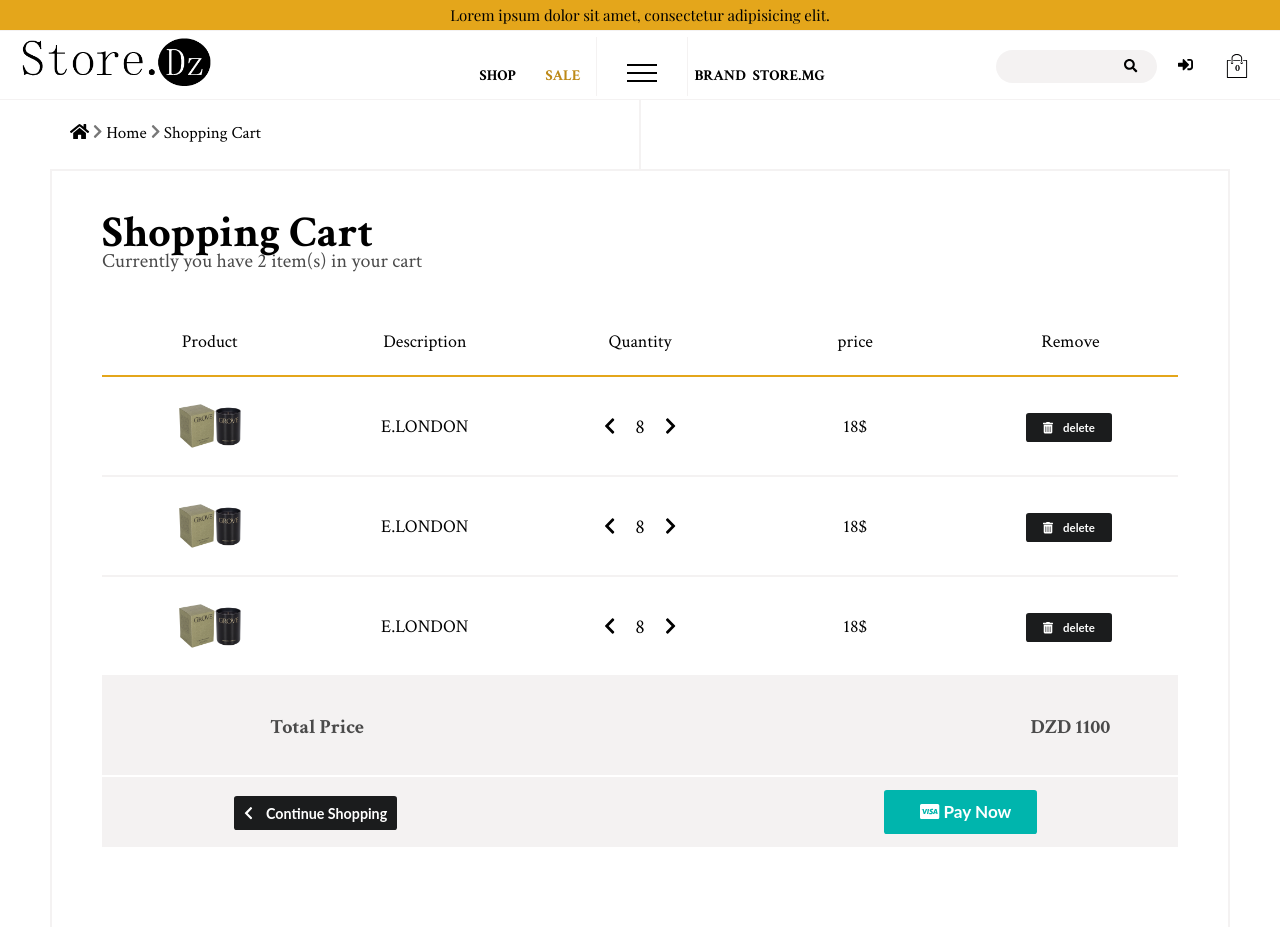
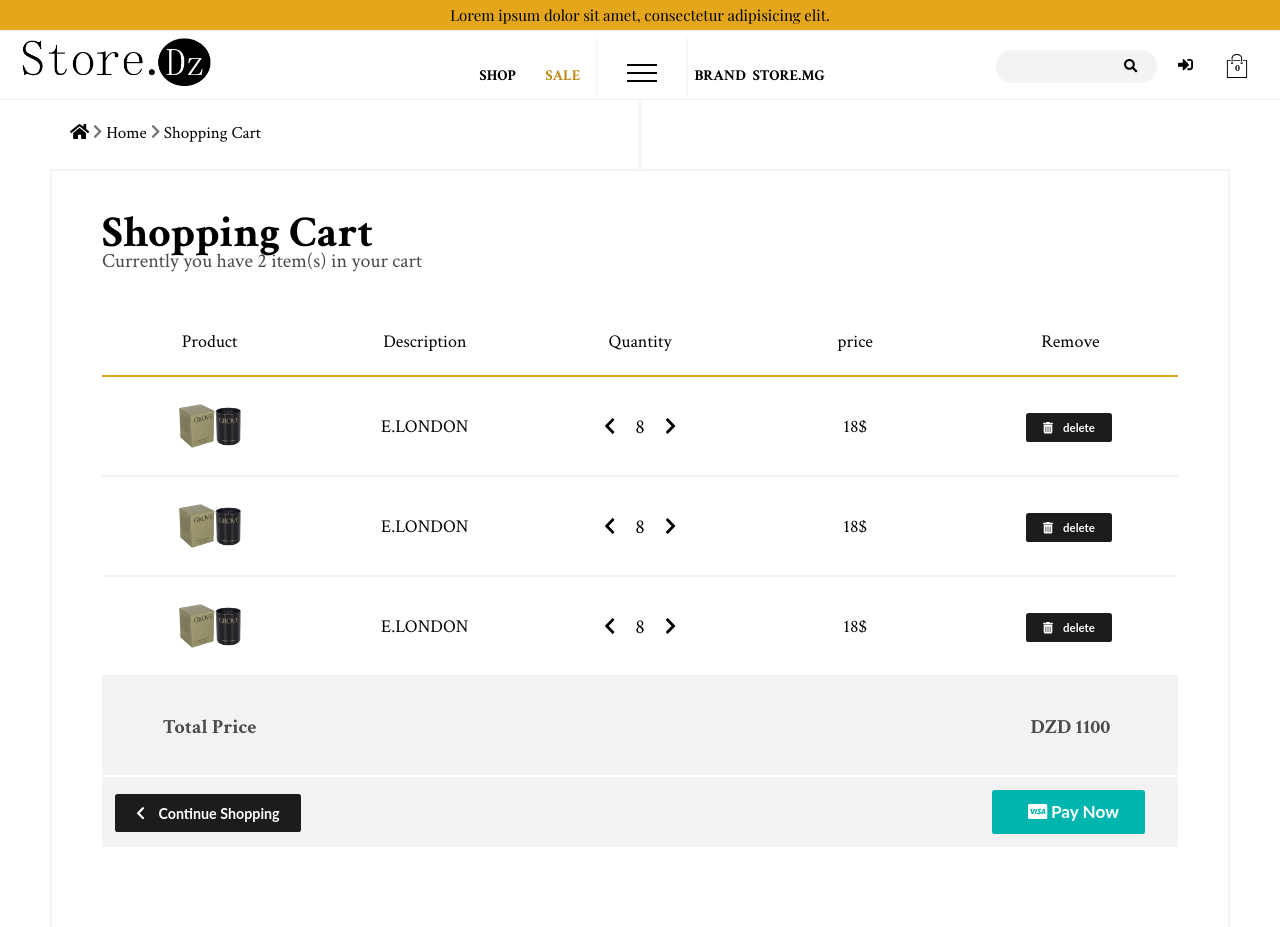
Before and after one commit to Kh-Oussama/store-dz-react-frontend, a React (Create React App) app: page /checkout in a window 1280 px wide. Shown: the top 927 px of the page. Built offline with nearby package versions, Linux system fonts and the light colour scheme; a web font is replaced by a local one.

Commit message:
frontend design is completed succefuly

```diff
--- a/src/pages/checkout-page/checkout-page.component.jsx
+++ b/src/pages/checkout-page/checkout-page.component.jsx
@@ -37,12 +37,12 @@
                     <ShoppingCartItem/>
                     <ShoppingCartItem/>
                     <div className="table--footer">
-                        <div className="table--footer-column" style={{flex:'0 0 40%'}}>Total Price</div>
+                        <div className="table--footer-column p" >Total Price</div>
                         <div className="table--footer-column">DZD 1100</div>
                     </div>
                     <div className="table--footer action">
                         <div className="table--footer-column act btn1">
-                            <button className="huge ui black button" style={{padding:'1rem'}}>
+                            <button className="huge ui black button" >
                                 <i className="fas fa-chevron-left"/> Continue Shopping
                             </button>
                         </div>
--- a/src/pages/checkout-page/checkout-page.styles.scss
+++ b/src/pages/checkout-page/checkout-page.styles.scss
@@ -1,29 +1,32 @@
 .view-product-content-2 {
   padding: 5rem;
   display: block;
+
   @media only screen and (max-width: $bp-small) {
     padding: 3rem 1rem !important;
   }
+
   h1 {
     font-size: 4.4rem;
     text-transform: capitalize;
     line-height: 2.4rem;
   }
+
   p {
     font-size: 2rem;
     color: var(--best-color-grey);
   }
+
   .table {
     margin: 3rem 0;
-    @media only screen and (max-width: $bp-small) {
-    }
+
     &--header {
       height: 7rem;
       display: flex;
       justify-content: space-between;
       border-bottom: 2px solid var(--color-primary);
+
       &-column {
-        //background-color: #bd8917;
         flex: 0 0 20%;
         text-align: center;
         line-height: 7rem;
@@ -31,57 +34,62 @@
       }
 
     }
+
     &--content {
       height: 10rem;
       display: flex;
       justify-content: space-between;
       border-bottom: 2px solid var(--color-grey-light-2);
+
       &-column {
-        //background-color: #bd8917;
+
         flex: 0 0 20%;
 
         text-align: center;
         line-height: 10rem;
         font-size: 1.8rem;
+
         &:not(:last-child) {
-          //border-right: var(--line);
+
         }
 
         .btn {
           text-transform: capitalize;
           cursor: pointer;
           padding: .7rem 2rem;
-          //border: 1px solid black;
 
           svg {
             margin-right: 1rem;
           }
+
           &:hover {
             background-color: black;
             color: white;
           }
         }
+
         .qnt {
           &-left, &-right {
             cursor: pointer;
           }
+
           &-number {
             padding: 0 2rem;
             font-size: 2rem;
           }
         }
       }
+
       .product {
-        //background-color: #2ecc71;
         display: flex;
         justify-content: center;
         align-items: center;
+
         &__img {
           height: 7rem;
         }
       }
     }
-
 
 
     &--footer {
@@ -93,6 +101,7 @@
       &:not(:last-child) {
         border-bottom: 2px solid white;
       }
+
       &-column {
         flex: 0 0 20%;
         text-align: center;
@@ -101,18 +110,33 @@
         font-weight: bold;
         color: var(--best-color-grey);
       }
+
+      .p {
+        @media only screen and (max-width: $bp-small) {
+          flex: 0 0 40%;
+        }
+
+      }
     }
+
     .action {
       height: 7rem !important;
 
       .act {
-        flex: 0 0 40%;
+        @media only screen and (max-width: $bp-medium) {
+          flex: 0 0 40%;
+        }
+        @media only screen and (max-width: $bp-small) {
+          flex: 0 0 50%;
+          margin-right: -2.5rem;
+        }
         text-align: center;
         line-height: 7rem !important;
         font-size: 2rem;
         font-weight: bold;
 
       }
+
       .btn1 {
         a {
           padding: .7rem 2rem;
@@ -120,6 +144,7 @@
           color: black;
           text-decoration: none;
         }
+
         svg {
           margin-right: 1rem;
         }
```
